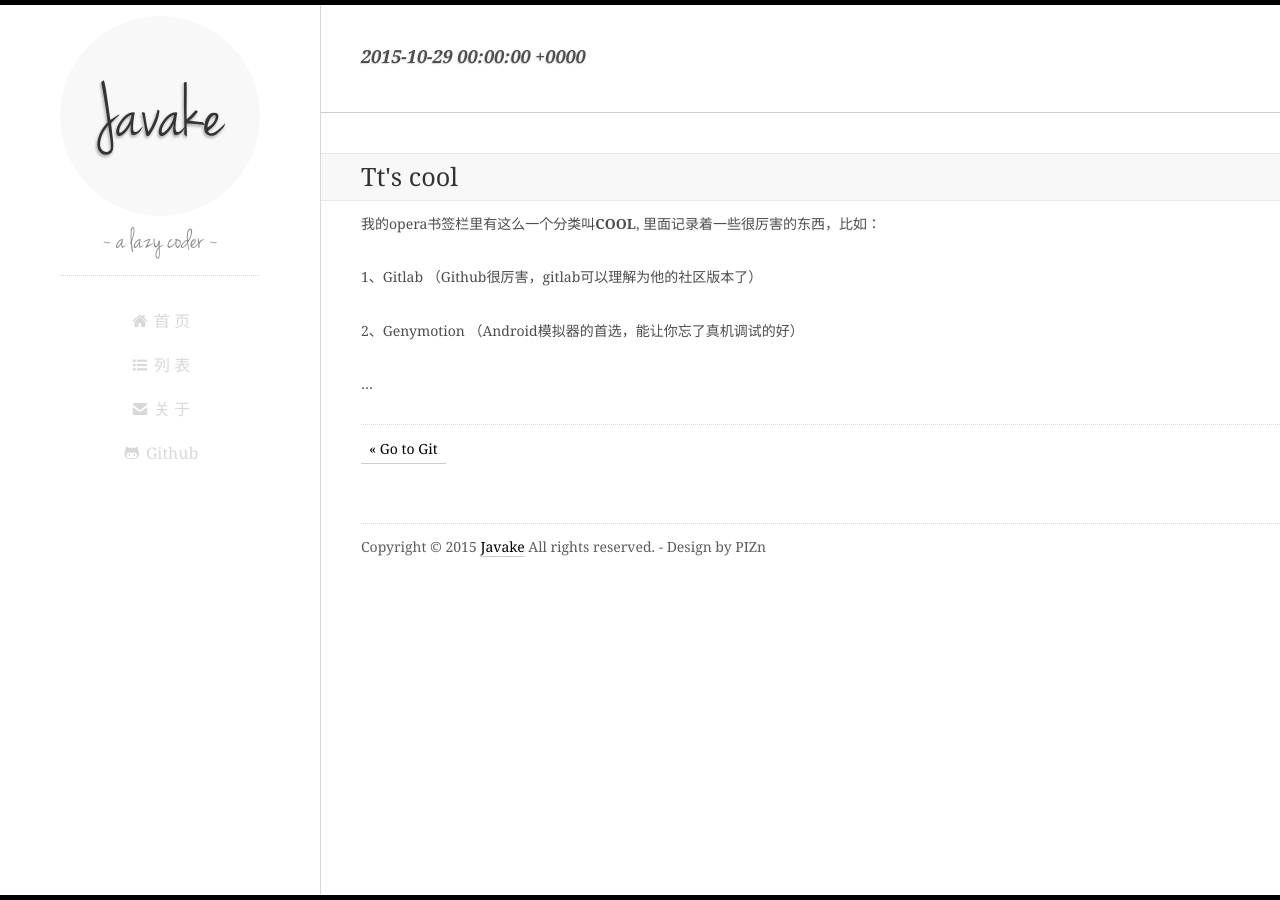
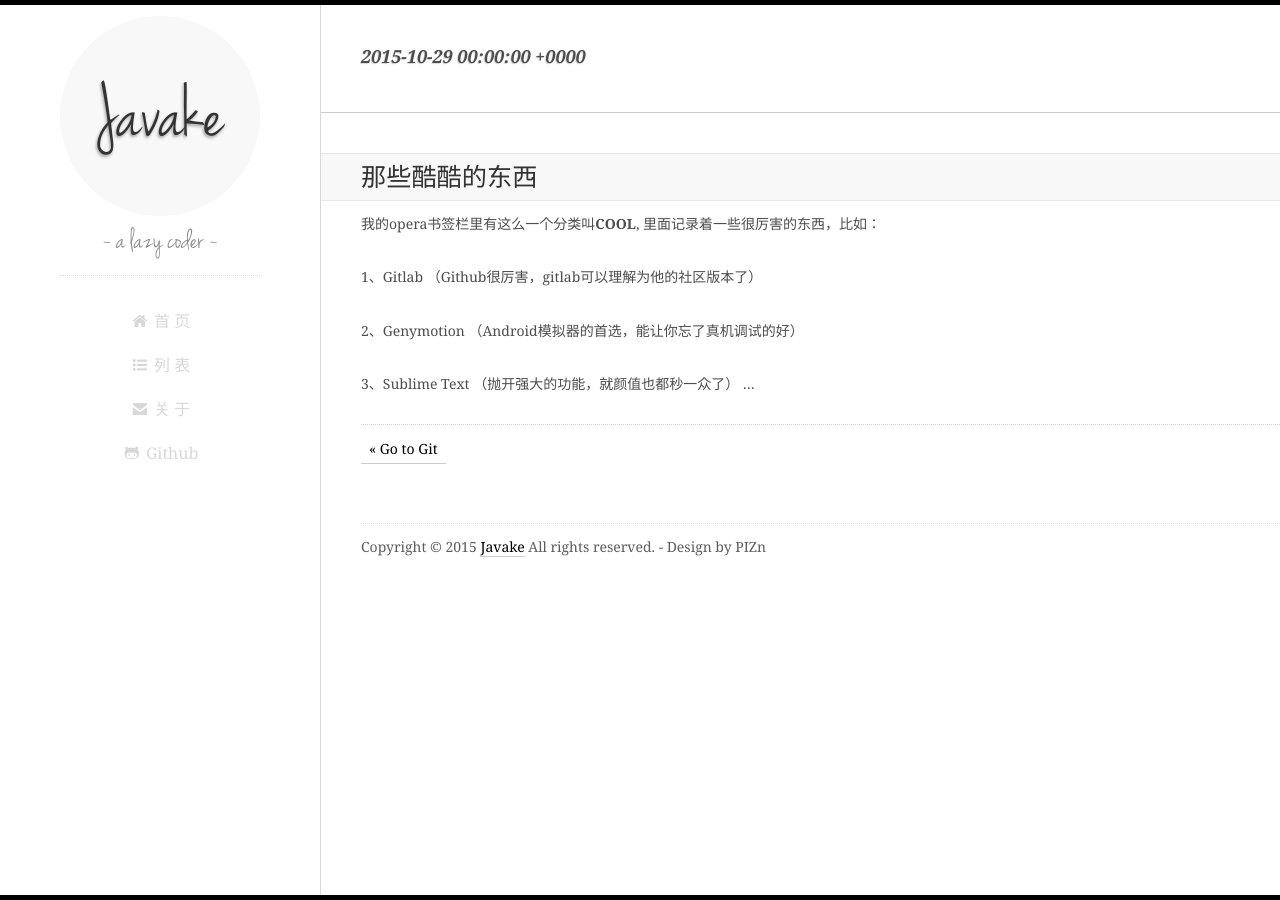
Before and after one commit to javake/javake.github.io, a Jekyll site: the page built from _posts/2015-10-29-it's-cool.md, in a window 1280 px wide. Built offline with Jekyll 4.4.1, drawn with Linux system fonts in a browser that asks for light colours; Markdown is read by kramdown in place of the engine named in the settings; comment, search, counter and statistics services are not loaded.

Commit message:
add sublime

```diff
--- a/_posts/2015-10-29-it's-cool.md
+++ b/_posts/2015-10-29-it's-cool.md
@@ -1,6 +1,6 @@
 ---
 layout: post
-title: Tt's cool
+title: 那些酷酷的东西
 description: cool things
 keyword: javake, blog, cool
 ---
@@ -12,4 +12,5 @@ keyword: javake, blog, cool
 
 2、Genymotion （Android模拟器的首选，能让你忘了真机调试的好）
 
+3、Sublime Text （抛开强大的功能，就颜值也都秒一众了）
 ...
```
